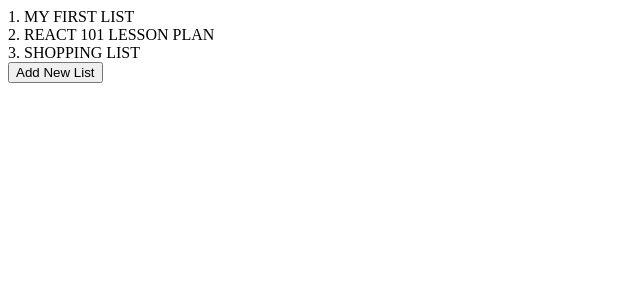
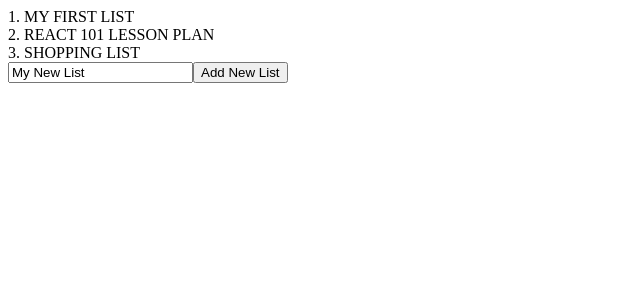
Before and after one commit to devzeebo/react-tutorial, a React app: page / in a window 1280 px wide. Shown: the top 300 px of the page, without its empty margins (0-640 px from the left). Built offline with nearby package versions, Linux system fonts and the light colour scheme; the HTML template or start-up script is replaced by a standard one.

Commit message:
Lesson 7 impl

```diff
--- a/src/AddListButton.js
+++ b/src/AddListButton.js
@@ -1,12 +1,13 @@
 import React from 'react';
 import PropTypes from 'prop-types';
 
-const Component = ({ onAddList }) => (
-  <button onClick={() => onAddList({ title: 'A New List', priority: 4 })}>
+const Component = ({ onAddList, newListTitle }) => (
+  <button onClick={() => onAddList({ title: newListTitle, priority: 4 })}>
     Add New List
   </button>
 );
 Component.propTypes = {
   onAddList: PropTypes.func.isRequired,
+  newListTitle: PropTypes.string.isRequired,
 };
 export default Component;
--- a/src/App.js
+++ b/src/App.js
@@ -3,7 +3,7 @@ import React, { useState, useEffect } from 'react';
 import reduce from 'lodash/fp/reduce';
 
 import SortedListOfLists from './SortedListOfLists';
-import AddListButton from './AddListButton';
+import ListCreator from './ListCreator';
 
 const addList = (todoLists, setTodoLists, newList) => {
   const newLists = [
@@ -14,7 +14,7 @@ const addList = (todoLists, setTodoLists, newList) => {
   setTodoLists(newLists);
 };
 
-const Component = () => {
+const useReprioritizeLists = () => {
   const [todoLists, setTodoLists] = useState([
     { title: 'My First List', priority: 1 },
     { title: 'React 101 Lesson Plan', priority: 2 },
@@ -31,10 +31,19 @@ const Component = () => {
     ], [])(todoLists));
   }, [todoLists.length]);
 
+  return [
+    todoLists,
+    setTodoLists,
+  ];
+};
+
+const Component = () => {
+  const [todoLists, setTodoLists] = useReprioritizeLists();
+
   return (
     <div>
       <SortedListOfLists todoLists={todoLists} />
-      <AddListButton onAddList={newList => addList(todoLists, setTodoLists, newList)} />
+      <ListCreator onAddList={newList => addList(todoLists, setTodoLists, newList)} />
     </div>
   );
 };
--- /dev/null
+++ b/src/ListCreator.js
@@ -0,0 +1,22 @@
+import React, { useState } from 'react';
+import PropTypes from 'prop-types';
+
+import AddListButton from './AddListButton';
+
+const Component = ({ onAddList }) => {
+  const [newListTitle, setNewListTitle] = useState('My New List');
+
+  return (
+    <>
+      <input type="text" value={newListTitle} onChange={e => setNewListTitle(e.target.value)} />
+      <AddListButton
+        onAddList={newList => onAddList(newList)}
+        newListTitle={newListTitle}
+      />
+    </>
+  );
+};
+Component.propTypes = {
+  onAddList: PropTypes.func.isRequired,
+};
+export default Component;
```
